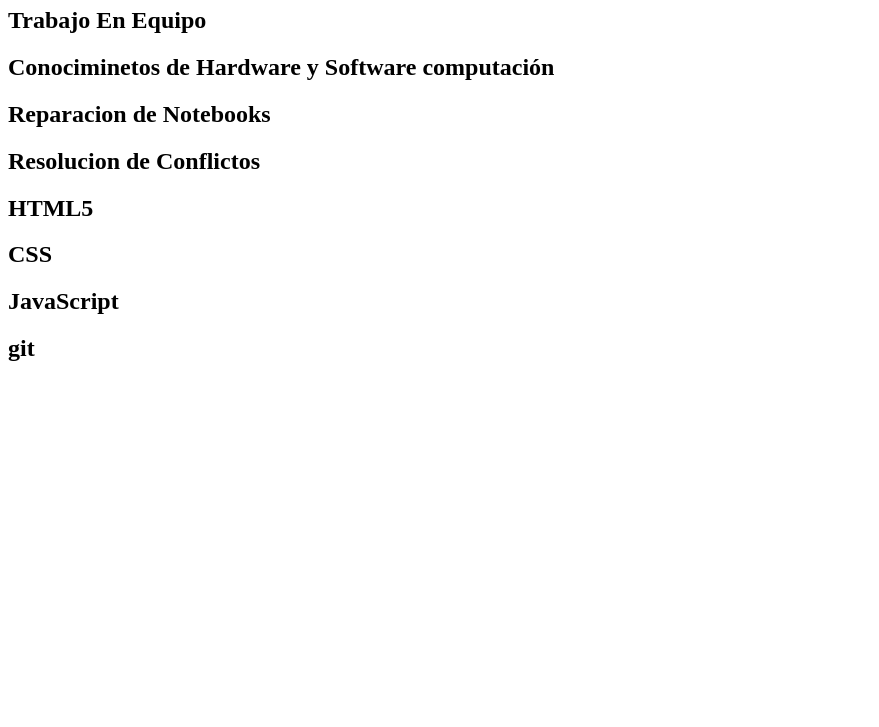
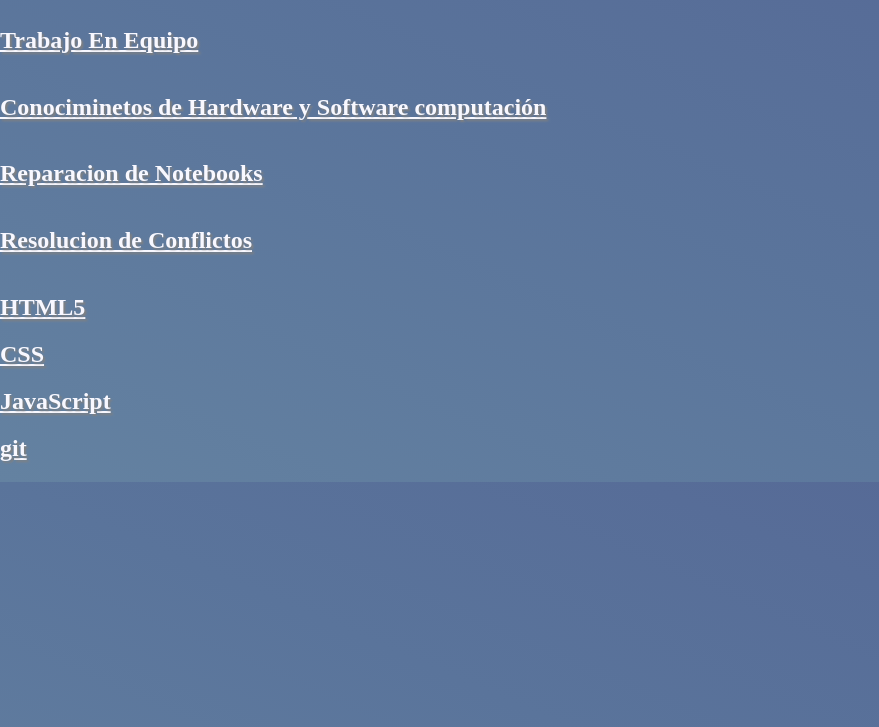
Before and after one commit to Ermangc/CV-Web, a website: page html/aptitudes.html in a window 1280 px wide. Shown: the part 73-800 px from the top of the page, without its empty margins (0-879 px from the left). Drawn offline with Linux system fonts and the light colour scheme; files that its build step writes are made by us from their sources; the site is published under a folder, as on GitHub Pages, so addresses that start at the root find nothing.

Commit message:
prueba link styles

```diff
--- a/html/aptitudes.html
+++ b/html/aptitudes.html
@@ -5,7 +5,7 @@
     <meta http-equiv="X-UA-Compatible" content="IE=edge">
     <meta name="viewport" content="width=device-width, initial-scale=1.0">
     <title>Aptitudes</title>
-    <link rel="stylesheet" href="/css/styles.css">
+    <link rel="stylesheet" href="css/styles.css">
 </head>
 <body>
     <h1>APTITUDES</h1>
```
Also changed, not shown: html/educacion.html (+1 -1 lines), html/experiencia.html (+1 -1 lines), html/home.html (+1 -1 lines), html/sobremi.html (+1 -1 lines).
